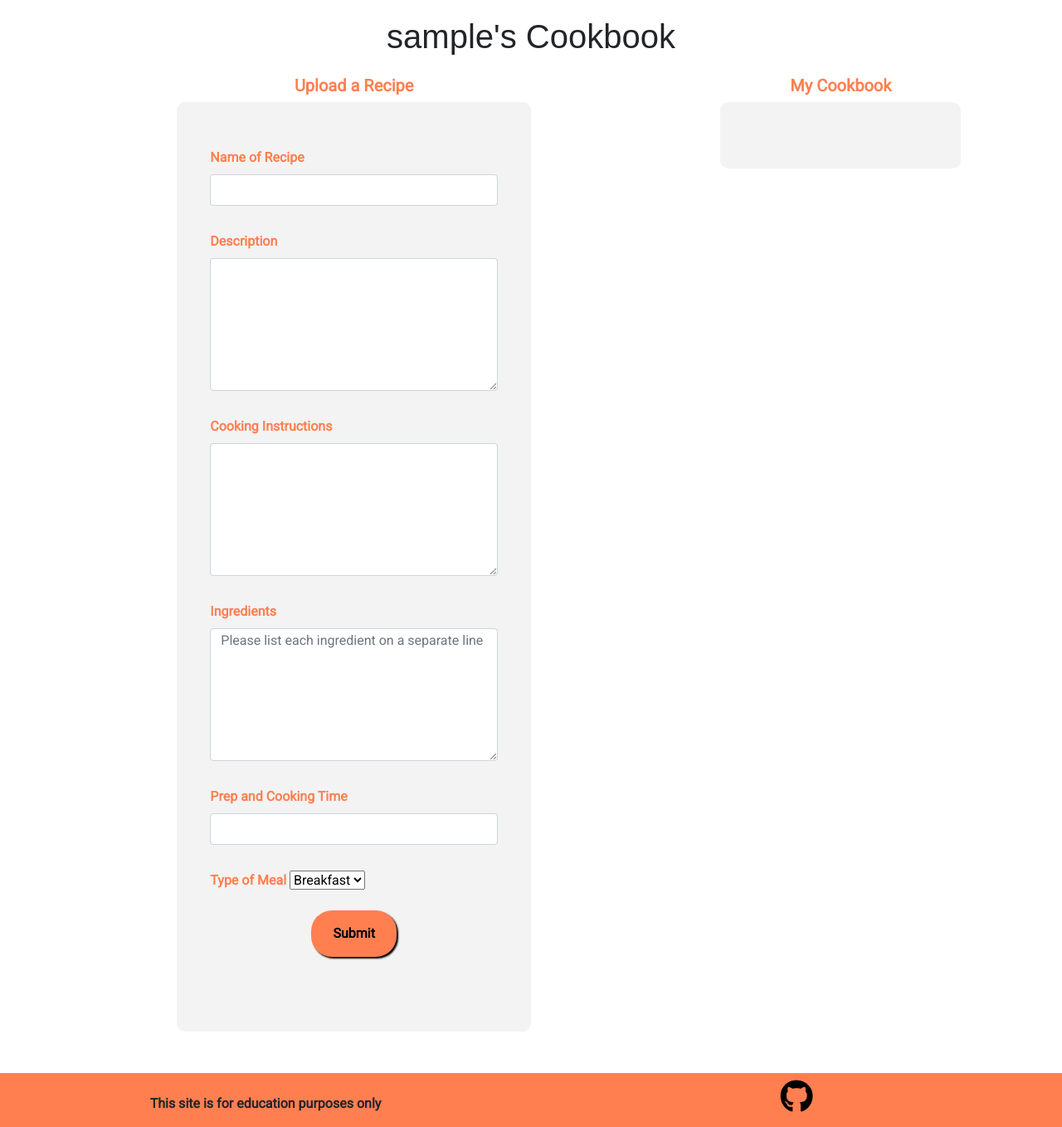
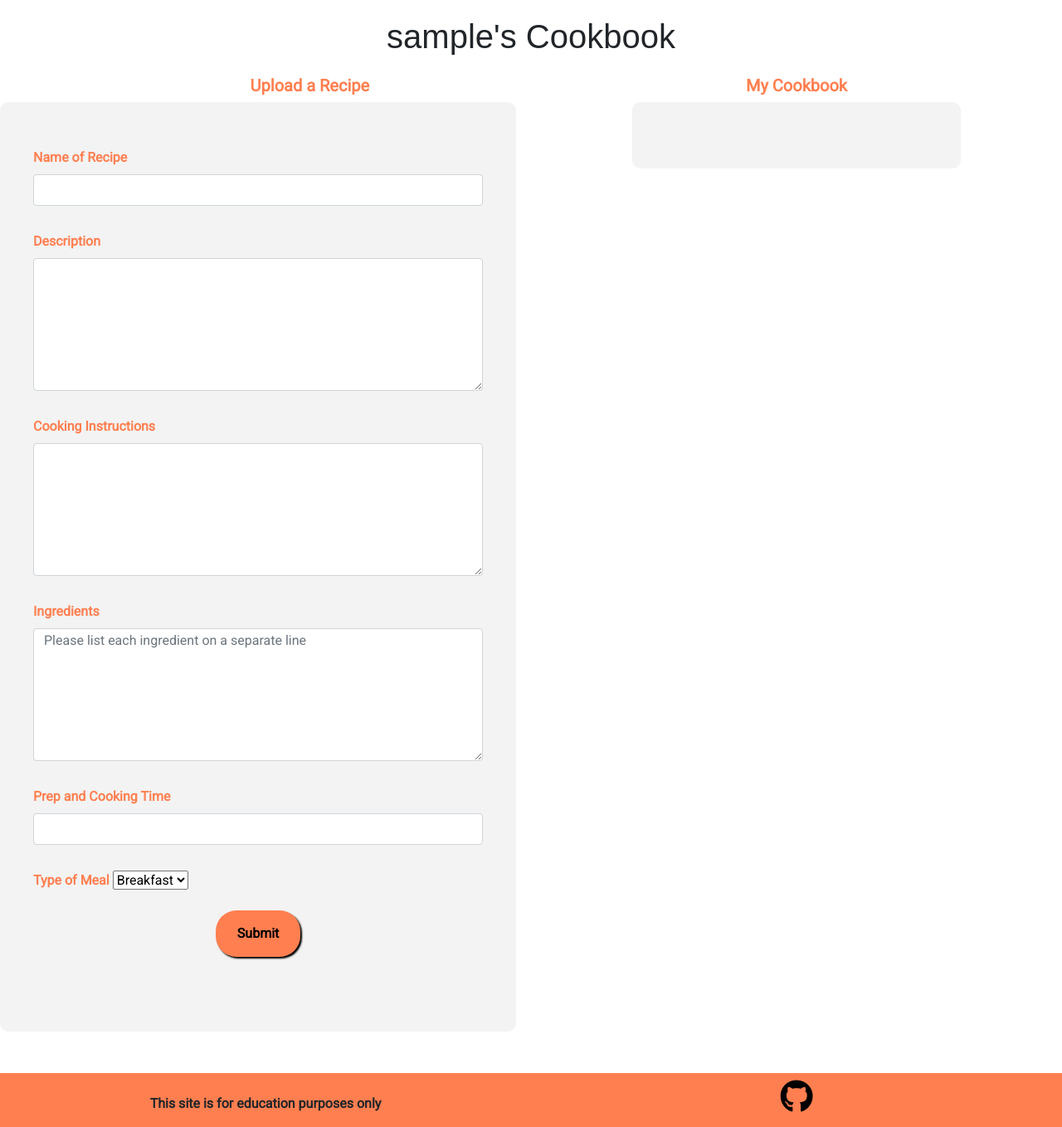
Before and after one commit to Bradders81/the-recipe-db, a Flask app: page /profile in a window 1280 px wide. Shown: the part 61-1419 px from the top of the page at 83% size. Run offline with Flask 2, Linux system fonts and the light colour scheme; the visitor is signed in with stand-in values (Sample User, id 1); data that the repository does not hold is empty; some libraries are stand-ins or nearby versions; some web fonts are replaced.

Commit message:
Update responsive layout of profile edit-recipe

```diff
--- a/templates/edit-recipe.html
+++ b/templates/edit-recipe.html
@@ -7,12 +7,12 @@
         <div class="col-12">
             <h1 class="headings heading-margin">{{ username }}'s Cookbook</h1>
         </div>
-        <div class=" col-12 col-md-8">
+        <div class=" col-12 col-md-7">
             <div class="align-center">
                 <h5 id="edit-heading"> <strong> Edit : {{ recipe.recipe_name }}</strong></h5>
             </div>
             <div class="row">
-                <div id="edit-form" class="sm-12 col-lg-6 offset-lg-3">
+                <div id="edit-form" class="sm-12 col-md-10">
                     <!-- Credit: Form from Bootstrap -->
                     <form method="POST" action="{{ url_for('edit_recipe', recipe_id=recipe._id) }}">
                         <div class="mb-3">
@@ -67,7 +67,7 @@
             </div>
         </div>
         <!-- List of the users recipes -->
-        <div class=" col-12 col-md-3">
+        <div class=" col-12 col-md-4">
             <div class="align-center">
                 <h5 class="sub-headings">My Cookbook</h5>
             </div>
--- a/templates/profile.html
+++ b/templates/profile.html
@@ -7,12 +7,12 @@
         <div class="col-12">
             <h1 class="headings heading-margin">{{ username }}'s Cookbook</h1>
         </div>
-        <div class=" col-12 col-md-8">
+        <div class=" col-12 col-md-7">
             <div class="align-center">
                 <h5 class="sub-headings">Upload a Recipe</h5>
             </div>
             <div class="row">
-                <div id="recipe-form" class="sm-12 col-lg-6 offset-lg-3">
+                <div id="recipe-form" class=" col-12 col-md-10">
                     <!-- Credit: Form from Bootstrap -->
                     <form method="POST" action="{{url_for('profile') }}">
                         <div class="mb-3">
@@ -55,7 +55,7 @@
             </div>
         </div>
         <!-- List of the users recipes -->
-        <div class=" col-12 col-md-3">
+        <div class=" col-12 col-md-4">
             <div class="align-center">
                 <h5 class="sub-headings">My Cookbook</h5>
             </div>
```
